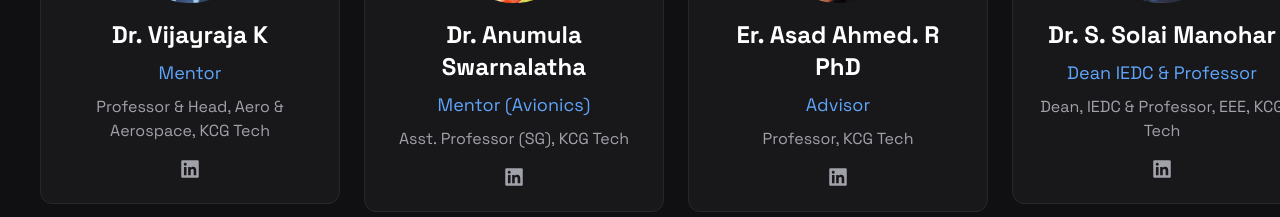
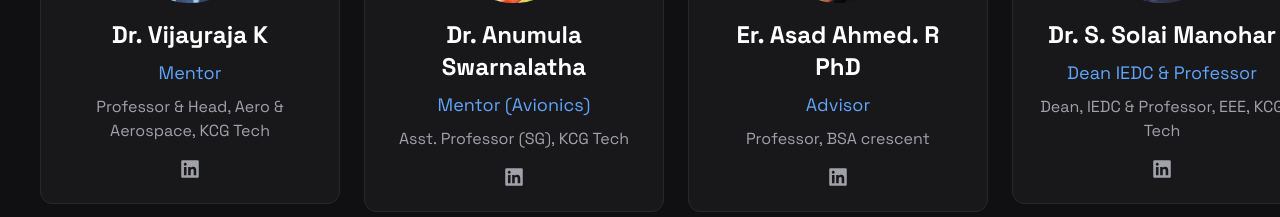
Before and after one commit to Vijayaraj-Anbalagan/dat2, a Next.js app: page /team in a window 1280 px wide. Shown: the part 1900-2117 px from the top of the page. Built offline with nearby package versions, Linux system fonts and the light colour scheme.

Commit message:
minor corrections

```diff
--- a/src/app/page.tsx
+++ b/src/app/page.tsx
@@ -266,7 +266,7 @@ const LogoShowcase = () => {
     // "/logo/DPIIT.png",
     "/logo/Ediit-tn-logo.png",
     "/logo/haps-alliance.png",
-    "/logo/vaanam.png",
+    // "/logo/vaanam.png",
     // "/logo/MSME.png",
     "/logo/IN-SPACe_Logo.png",
     "/logo/SI.png",
--- a/src/app/team/page.tsx
+++ b/src/app/team/page.tsx
@@ -27,7 +27,7 @@ const TeamsPage = () => {
    {
     name: "Er. Asad Ahmed. R PhD",
     role: "Advisor",
-    position: "Professor, KCG Tech",
+    position: "Professor, BSA crescent",
     linkedin: "https://www.linkedin.com/in/er-asad-ahmed-r-phd-85965911/",
     image: "/team/asad.png"
   },
```
